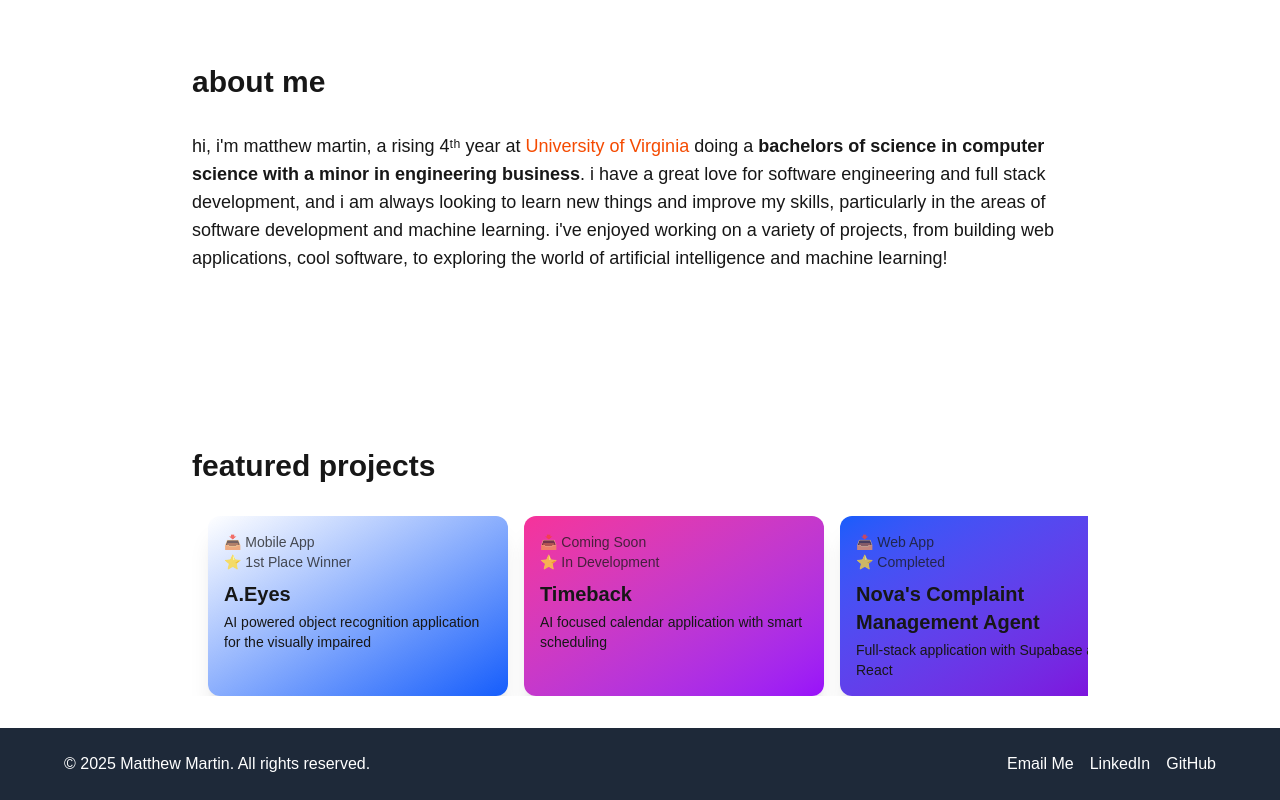
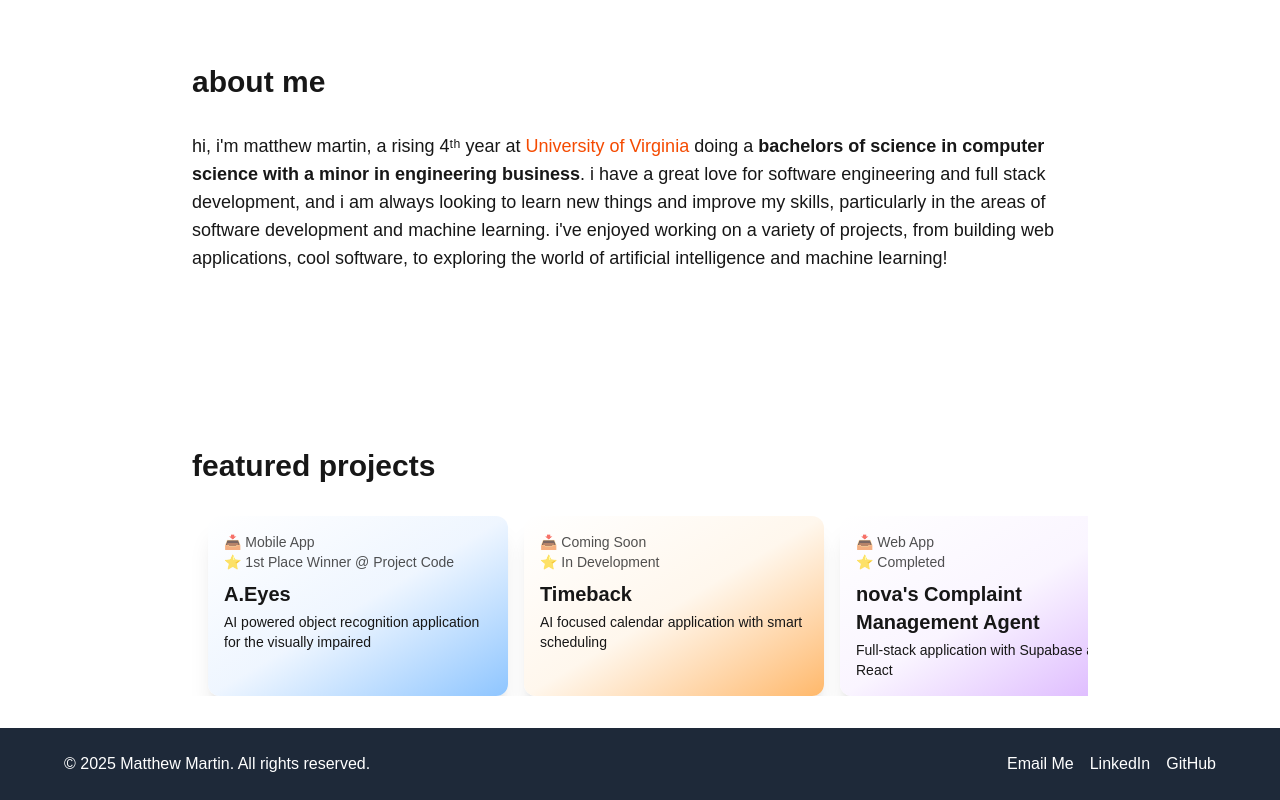
Before and after one commit to novaticstar/resume, a Next.js app: page / in a window 1280 px wide. Shown: the part 864-1664 px from the top of the page. Built offline with nearby package versions, Linux system fonts and the light colour scheme.

Commit message:
Update project details in ProjectScroll component: refine project names, descriptions, and color styles

```diff
--- a/src/components/ProjectScroll.tsx
+++ b/src/components/ProjectScroll.tsx
@@ -4,22 +4,29 @@ export default function ProjectScroll() {
       name: "A.Eyes",
       desc: "AI powered object recognition application for the visually impaired",
       downloads: "Mobile App",
-      stars: "1st Place Winner",
-      color: "bg-gradient-to-br from-white-500 to-blue-600",
+      stars: "1st Place Winner @ Project Code",
+      color: "bg-gradient-to-br from-white via-blue-50 to-blue-300",
     },
     {
       name: "Timeback",
       desc: "AI focused calendar application with smart scheduling",
       downloads: "Coming Soon",
       stars: "In Development",
-      color: "bg-gradient-to-br from-pink-500 to-purple-600",
+      color: "bg-gradient-to-br from-white via-orange-50 to-orange-300",
     },
     {
-      name: "Nova's Complaint Management Agent",
+      name: "nova's Complaint Management Agent",
       desc: "Full-stack application with Supabase and React",
       downloads: "Web App",
       stars: "Completed",
-      color: "bg-gradient-to-br from-blue-600 to-purple-700",
+      color: "bg-gradient-to-br from-white via-purple-50 to-purple-300",
+    },
+    {
+      name: "KitchenShare",
+      desc: "Full-stack application with Django and React, using AWS for item storage",
+      downloads: "Web App",
+      stars: "Completed",
+      color: "bg-gradient-to-br from-white via-pink-50 to-pink-300",
     }
   ];
 
```
